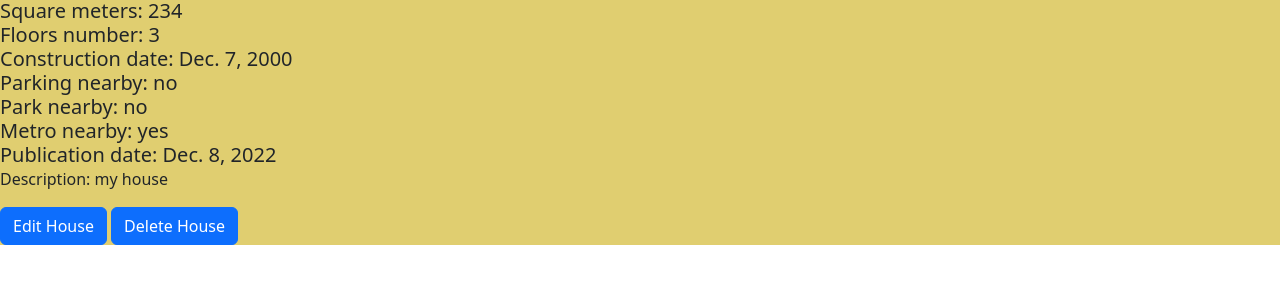
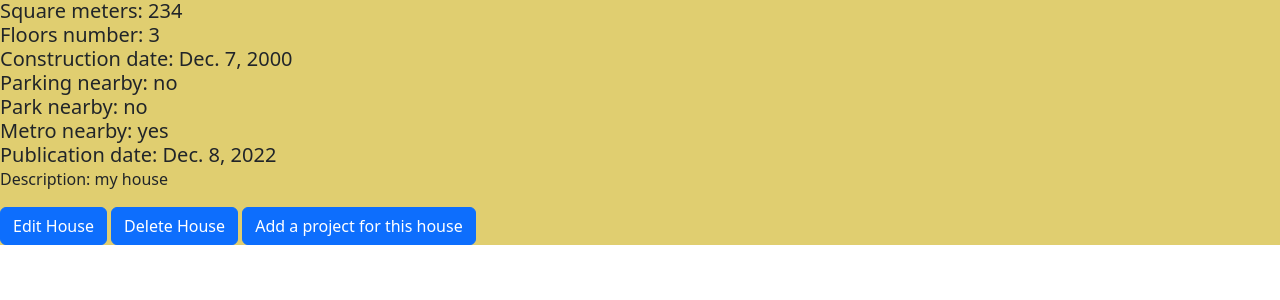
Before and after one commit to GerganaBot/caiaAbandoned, a Django app: a page that uses caiaAbandoned/houses/templates/houses/house-details-page.html in a window 1280 px wide. Shown: the part 429-729 px from the top of the page. Run offline with Django 4.2, Linux system fonts and the light colour scheme; a user stored in the database is signed in; data comes from the database, SQL or seed files in the repository; both versions use the stored data as it was after the commit.

Commit message:
Implemented Add project button to house details template and my projects view

```diff
--- a/caiaAbandoned/houses/templates/houses/house-details-page.html
+++ b/caiaAbandoned/houses/templates/houses/house-details-page.html
@@ -17,6 +17,7 @@
     {% if owner == request.user %}
         <a href="{% url 'edit-house-page' house.slug %}" class="btn btn-primary">Edit House</a>
         <a href="{% url 'delete-house-page' house.slug %}" class="btn btn-primary">Delete House</a>
+    <a href="{% url 'add-project-page' %}" class="btn btn-primary">Add a project for this house</a>
     {% endif %}
 
 
--- a/caiaAbandoned/projects/views.py
+++ b/caiaAbandoned/projects/views.py
@@ -38,9 +38,9 @@ def my_projects(request, slug):
     all_projects = Project.objects.all()
     project_is_owned_by_user = all_projects.filter(user=request.user)
     context = {
-        'all_houses': project_is_owned_by_user
+        'all_projects': project_is_owned_by_user
     }
-    return render(request, template_name='projects/my-projects-page.html')
+    return render(request, template_name='projects/my-projects-page.html', context=context)
 
 
 def edit_project(request, username, slug):
```
Also changed, not shown: db.sqlite3.
